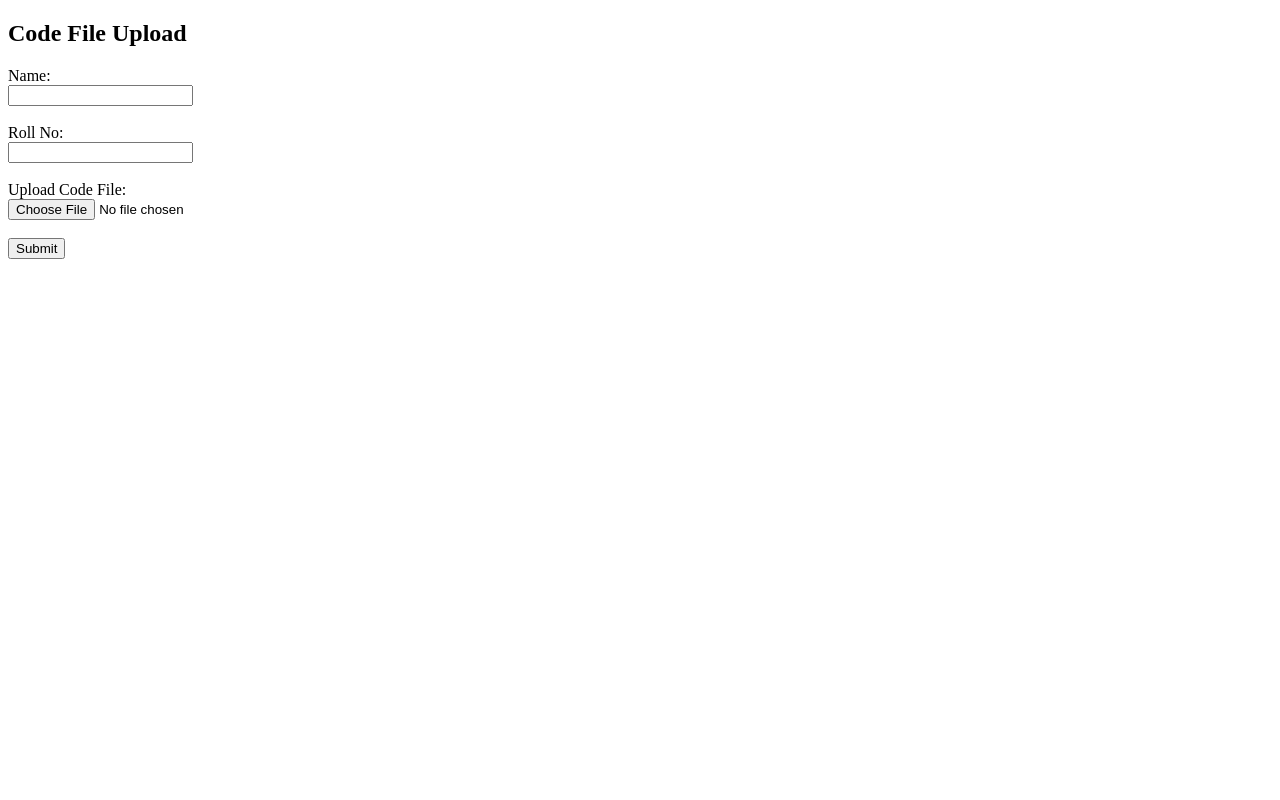
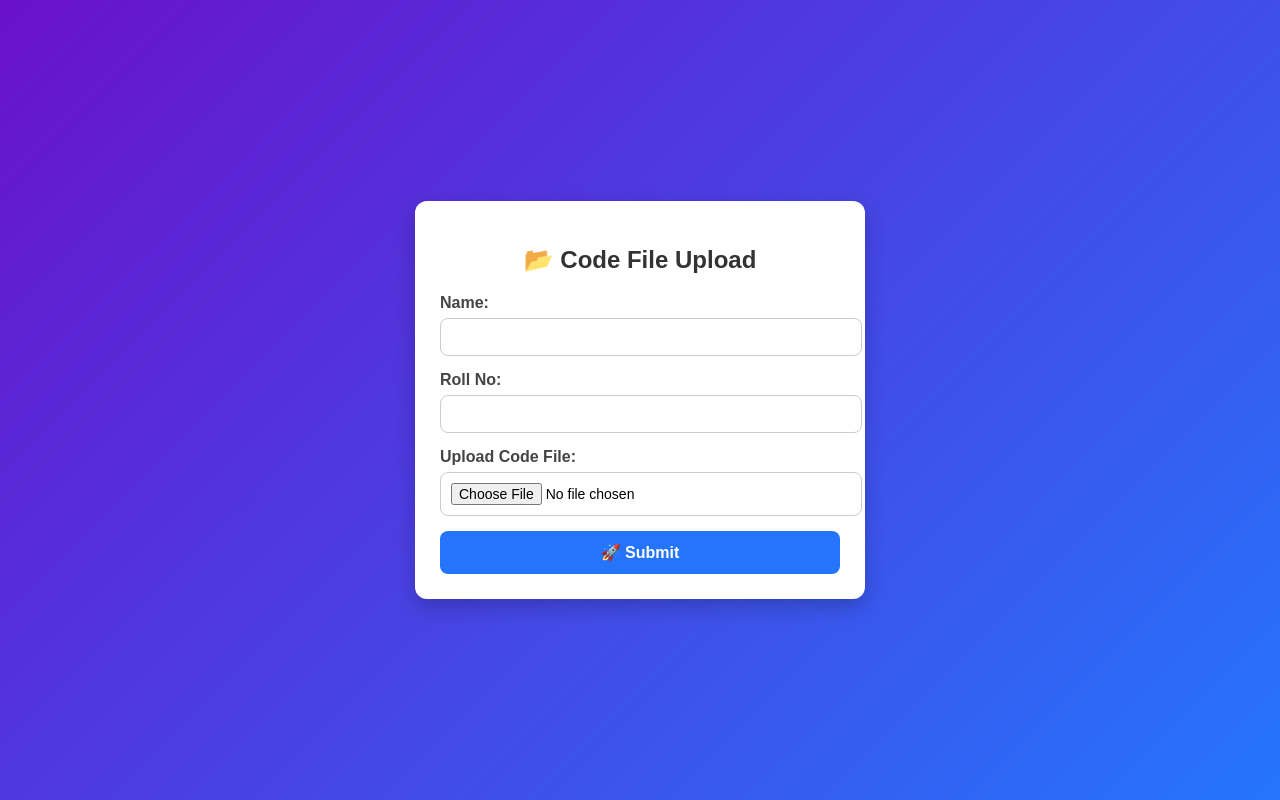
Before and after one commit to creativecodingcommunitycs-ai/file-upload-app, a website: page index.html in a window 1280 px wide. Drawn offline with Linux system fonts and the light colour scheme.

Commit message:
Update index.html

```diff
--- a/index.html
+++ b/index.html
@@ -3,46 +3,113 @@
 <head>
   <meta charset="UTF-8" />
   <title>Code File Upload</title>
+  <meta name="viewport" content="width=device-width, initial-scale=1.0">
+  <style>
+    body {
+      font-family: Arial, sans-serif;
+      background: linear-gradient(135deg, #6a11cb, #2575fc);
+      margin: 0;
+      padding: 0;
+      display: flex;
+      justify-content: center;
+      align-items: center;
+      height: 100vh;
+    }
+    .container {
+      background: #fff;
+      padding: 25px;
+      border-radius: 12px;
+      box-shadow: 0 8px 20px rgba(0,0,0,0.2);
+      width: 90%;
+      max-width: 400px;
+      text-align: center;
+      animation: fadeIn 0.6s ease-in-out;
+    }
+    h2 {
+      margin-bottom: 20px;
+      color: #333;
+    }
+    label {
+      display: block;
+      text-align: left;
+      font-weight: bold;
+      margin-bottom: 6px;
+      color: #444;
+    }
+    input[type="text"], input[type="file"] {
+      width: 100%;
+      padding: 10px;
+      margin-bottom: 15px;
+      border-radius: 8px;
+      border: 1px solid #ccc;
+      font-size: 14px;
+      transition: all 0.2s;
+    }
+    input[type="text"]:focus, input[type="file"]:focus {
+      border-color: #2575fc;
+      outline: none;
+      box-shadow: 0 0 6px rgba(37,117,252,0.3);
+    }
+    button {
+      background: #2575fc;
+      color: #fff;
+      border: none;
+      padding: 12px;
+      border-radius: 8px;
+      width: 100%;
+      font-size: 16px;
+      font-weight: bold;
+      cursor: pointer;
+      transition: background 0.3s;
+    }
+    button:hover {
+      background: #1a5bd9;
+    }
+    @keyframes fadeIn {
+      from { opacity: 0; transform: scale(0.95); }
+      to { opacity: 1; transform: scale(1); }
+    }
+    @media(max-width: 480px) {
+      h2 { font-size: 20px; }
+      button { font-size: 15px; }
+    }
+  </style>
 </head>
 <body>
-  <h2>Code File Upload</h2>
-  <form id="uploadForm" action="/upload" method="post" enctype="multipart/form-data">
-    <label>Name:</label><br />
-    <input type="text" name="name" required /><br /><br />
+  <div class="container">
+    <h2>📂 Code File Upload</h2>
+    <form id="uploadForm" action="/upload" method="post" enctype="multipart/form-data">
+      <label>Name:</label>
+      <input type="text" name="name" required />
 
-    <label>Roll No:</label><br />
-    <input type="text" id="rollno" name="rollno" required /><br /><br />
+      <label>Roll No:</label>
+      <input type="text" id="rollno" name="rollno" required />
 
-    <label>Upload Code File:</label><br />
-    <input type="file" name="codefile" required /><br /><br />
+      <label>Upload Code File:</label>
+      <input type="file" name="codefile" required />
 
-    <button type="submit">Submit</button>
-  </form>
+      <button type="submit">🚀 Submit</button>
+    </form>
+  </div>
 
   <script>
     document.getElementById("uploadForm").addEventListener("submit", async function (e) {
       e.preventDefault();
-
       const rollno = document.getElementById("rollno").value.trim();
       if (!rollno) {
         alert("Enter roll number");
         return;
       }
-
       try {
         const res = await fetch(`/check-file?rollno=${encodeURIComponent(rollno)}`);
         const data = await res.json();
-
         if (data.exists) {
           const yes = confirm("⚠️ File already exists for this roll no. Do you want to replace it?");
           if (!yes) {
             alert("❌ Upload cancelled.");
             return;
           }
-          // if yes -> continue to submit (this will overwrite)
         }
-
-        // submit the form normally (will trigger file upload)
         this.submit();
       } catch (err) {
         console.error(err);
```
